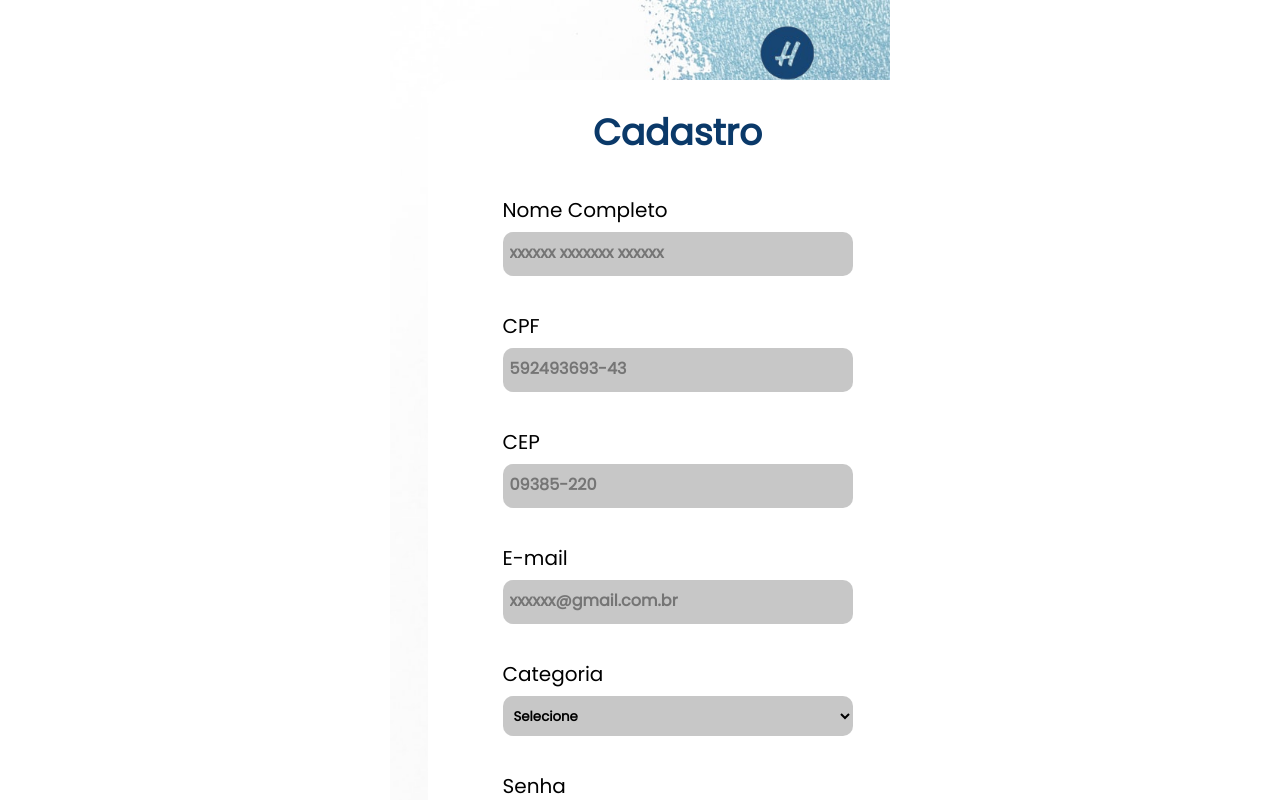
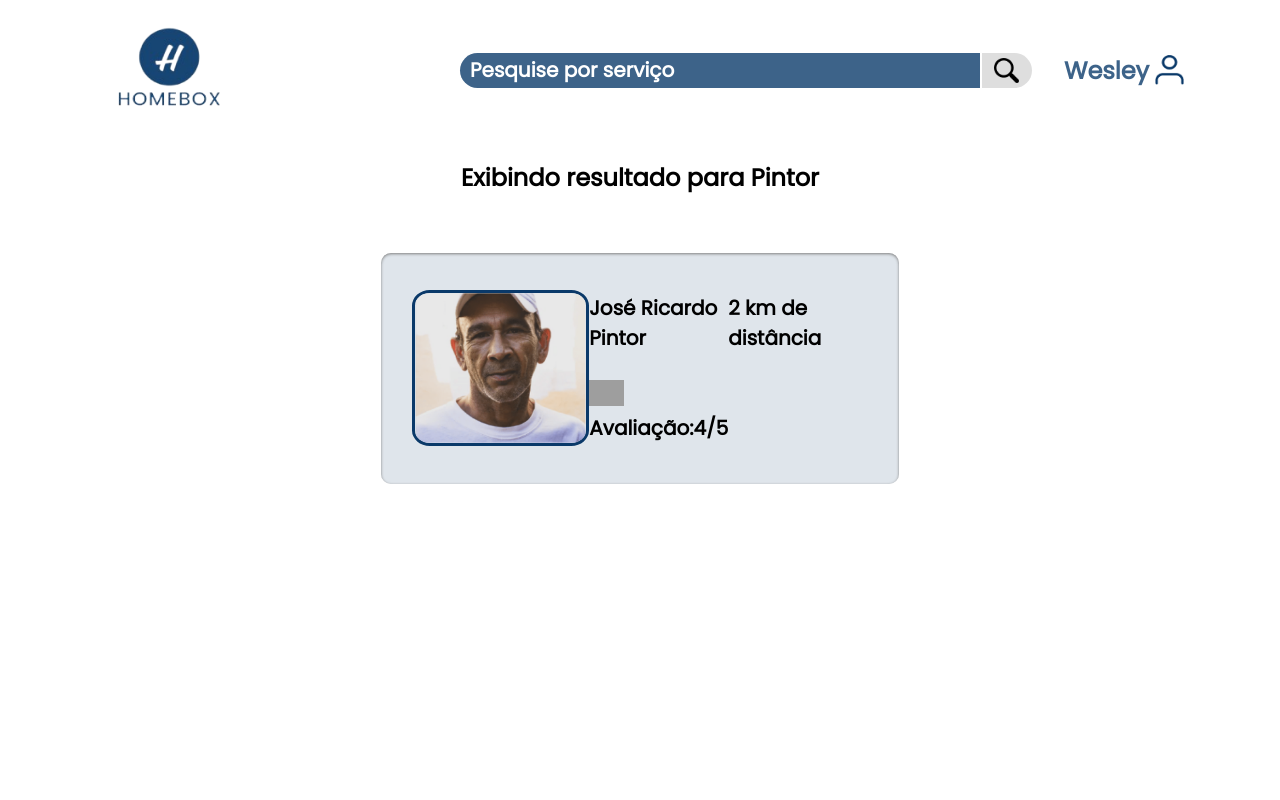
Before and after one commit to c4p1t4n/homebox, a React (Create React App) app in the folder homebox-react/: page / in a window 1280 px wide. Shown: the top 800 px of the page. Built offline with nearby package versions, Linux system fonts and the light colour scheme; grey boxes are pictures that could not be loaded.

Commit message:
Arrumando width

```diff
--- a/homebox-react/public/index.html
+++ b/homebox-react/public/index.html
@@ -28,7 +28,7 @@
   </head>
   <body>
     <noscript>You need to enable JavaScript to run this app.</noscript>
-    <div id="root"></div>
+    <div style="width: 100%;" id="root"></div>
     <!--
       This HTML file is a template.
       If you open it directly in the browser, you will see an empty page.
--- a/homebox-react/src/App.js
+++ b/homebox-react/src/App.js
@@ -2,7 +2,7 @@ import Register from "./pages/register"
 import SearchResult from "./pages/searchResult"
 
 function App() {
-    return <Register />
+    return <SearchResult />
 }
 
 export default App
```
